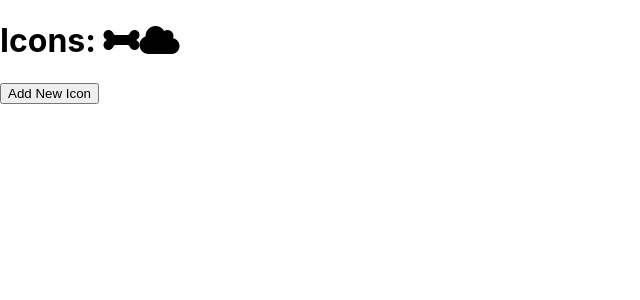
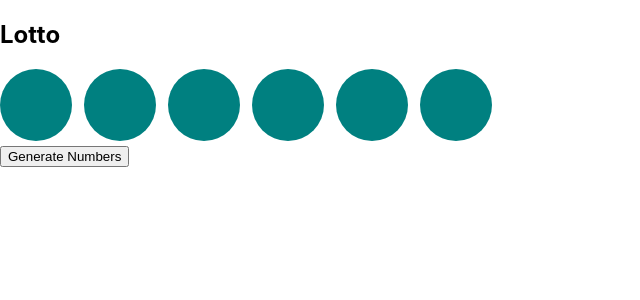
Before and after one commit to shakestuffup73/dice-app, a React (Create React App) app: page / in a window 1280 px wide. Shown: the top 300 px of the page, without its empty margins (0-640 px from the left). Built offline with nearby package versions, Linux system fonts and the light colour scheme.

Commit message:
complete lottery number generate functino and map over state for new numbers

```diff
--- a/src/App.js
+++ b/src/App.js
@@ -1,6 +1,8 @@
 import './App.css';
 // import RollDice from './RollDice/RollDice';
-import Icon from './ Icon/Icon';
+// import Icon from './ Icon/Icon';
+// import LottoBall from './LottoBall/LottoBall'
+import Lottery from './Lottery/Lottery'
 
 function App() {
   return (
@@ -8,8 +10,11 @@ function App() {
       {/* <div className="App">
         <RollDice />
       </div> */}
+      {/* <div>
+        <Icon />
+      </div> */}
       <div>
-        <Icon />
+        <Lottery />
       </div>
     </>
 
--- /dev/null
+++ b/src/Lottery/Lottery.jsx
@@ -0,0 +1,33 @@
+import React, { useState } from "react";
+import LottoBall from "../LottoBall/LottoBall";
+import style from './Lottery.module.css'
+
+// props = title, numBalls, maxNum
+// state = nums representing balls
+
+const Lottery = ({title = 'Lotto', maxBalls = 6, maxNum = 40}) => {
+
+  const [nums, setNums] = useState(Array.from({ length: maxBalls }))
+
+  function generate() {
+    setNums([...nums.map(n => (
+      n = Math.floor(Math.random() * maxNum) + 1
+    ))])
+  }
+
+  function handleClick() {
+    generate()
+  }
+
+  return (
+    <>
+    <section className={style.Lottery}>
+      <h1>{title}</h1>
+      <div>{nums.map(n => <LottoBall num={n} />)}</div>
+      <button onClick={handleClick}>Generate Numbers</button>
+    </section>
+    </>
+  );
+}
+
+export default Lottery;
--- /dev/null
+++ b/src/Lottery/Lottery.module.css
@@ -0,0 +1,3 @@
+.Lottery {
+
+}
--- /dev/null
+++ b/src/LottoBall/LottoBall.jsx
@@ -0,0 +1,12 @@
+import React, {useState} from 'react'
+import style from './LottoBall.module.css'
+
+const LottoBall = ({num}) => {
+  return (
+    <>
+      <div className={style.Ball}>{num}</div>
+    </>
+  );
+}
+
+export default LottoBall;
--- /dev/null
+++ b/src/LottoBall/LottoBall.module.css
@@ -0,0 +1,13 @@
+.Ball {
+  background-color: teal;
+  border-radius: 50%;
+  color: whitesmoke;
+  display: inline-block;
+  width: 3em;
+  height: 2.25em;
+  padding-top: .75em;
+  text-align: center;
+  margin-right: .5em;
+  font-weight: bold;
+  font-size: 1.5em;
+}
```
